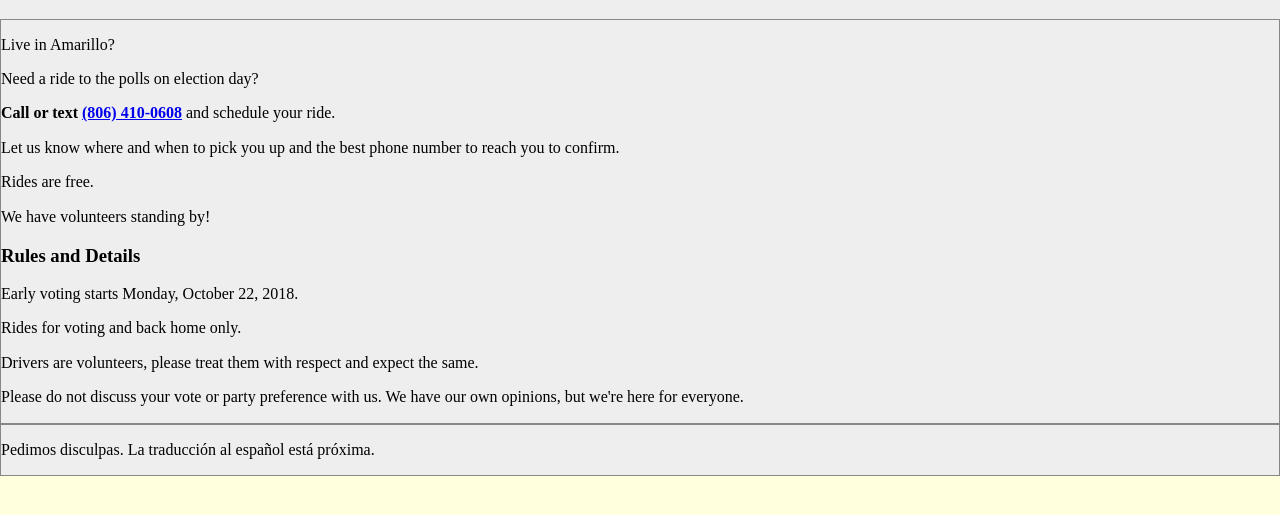
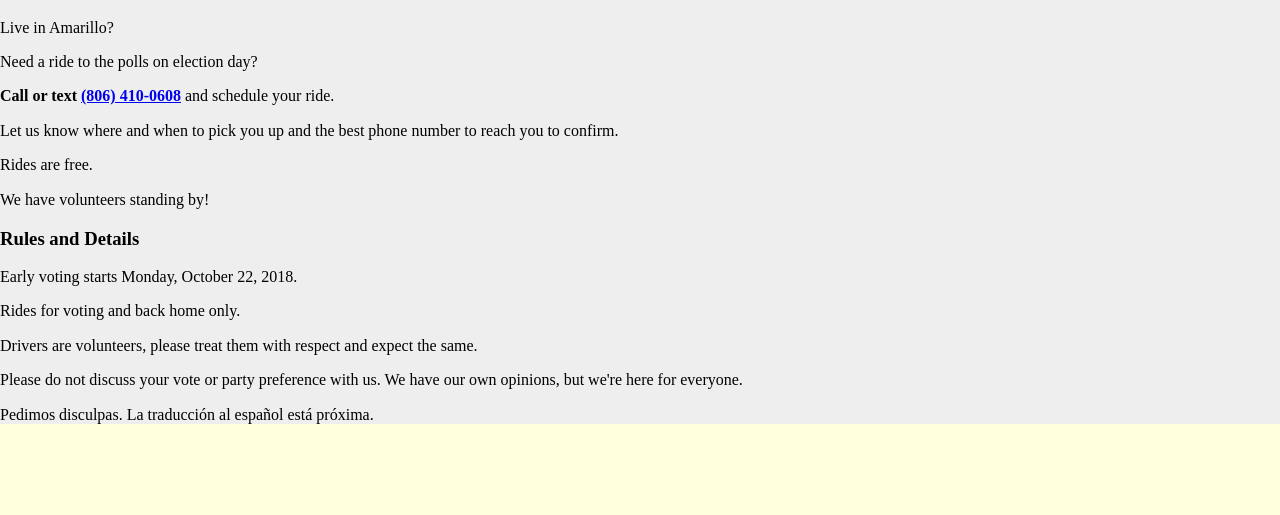
Before and after one commit to ScriptGadget/voterlift, a plain HTML site: page index.html in a window 1280 px wide. Shown: the part 61-576 px from the top of the page. Drawn offline with nearby package versions, Linux system fonts and the light colour scheme; a small style sheet from the web is missing.

Commit message:
minor formatting

```diff
--- a/index.html
+++ b/index.html
@@ -21,7 +21,7 @@
 
 <div class="row row-responsive">
 
-  <div class="column column-sm-100 column-md-50" style="border: 1px solid #888;">
+  <div class="column column-sm-100 column-md-50">
     <p>Live in Amarillo?
     <p>Need a ride to the polls on election day?
     <p><b>Call or text <a href="tel:8064100608">(806) 410-0608</a></b> and schedule your ride.
@@ -37,7 +37,7 @@
     <p>Please do not discuss your vote or party preference with us. We have our own opinions, but we're here for everyone.
   </div>
 
-  <div class="column column-sm-100 column-md-50" style="border: 1px solid #888;">
+  <div class="column column-sm-100 column-md-50">
     <p>Pedimos disculpas. La traducción al español está próxima.
   </div>
 
```
